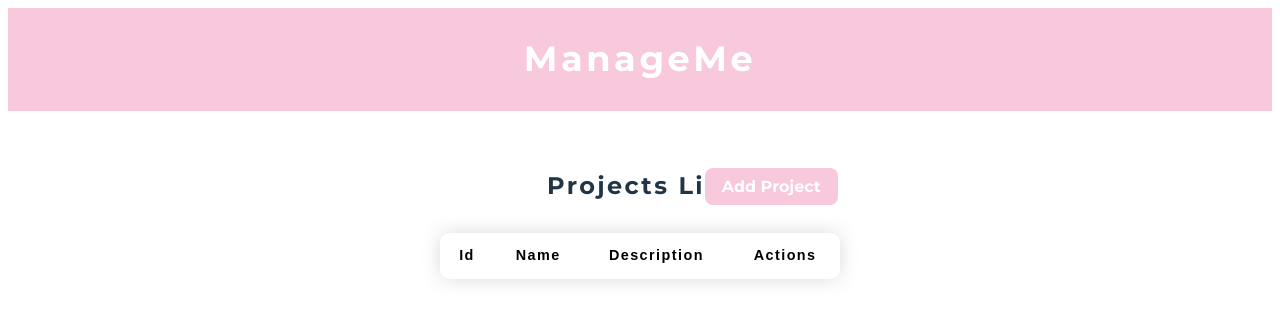
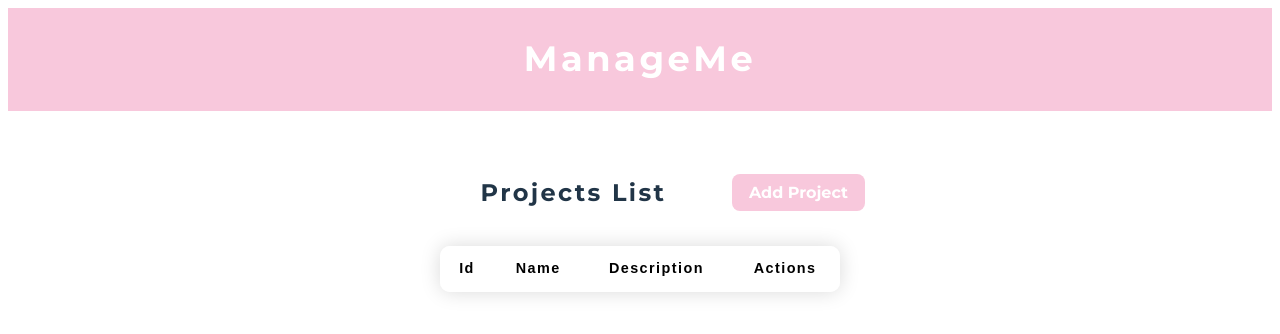
Before and after one commit to justynamalinowska/WebAppsLab, a React (Vite) app in the folder ManagMe/: page / in a window 1280 px wide. Shown: the top 334 px of the page. Built offline with nearby package versions, Linux system fonts and the light colour scheme.

Commit message:
Change styles

```diff
--- a/ManagMe/src/components/Home.style.css
+++ b/ManagMe/src/components/Home.style.css
@@ -16,19 +16,19 @@
 }
 
 .projects-header h2{
-    margin: auto;
+    margin: 0;
+    flex-grow: 1;
+    text-align: center;
 }
 
 .projects-header {
     display: flex;
-    justify-content: space-between;
+    justify-content: center;
     align-items: center;
     position: relative;
 }
 
 .projects-header input {
-    position: absolute;
-    right: 1.7em;
     width: auto;
     padding: 0.5em 1em;
     border-radius: 8px;
```
